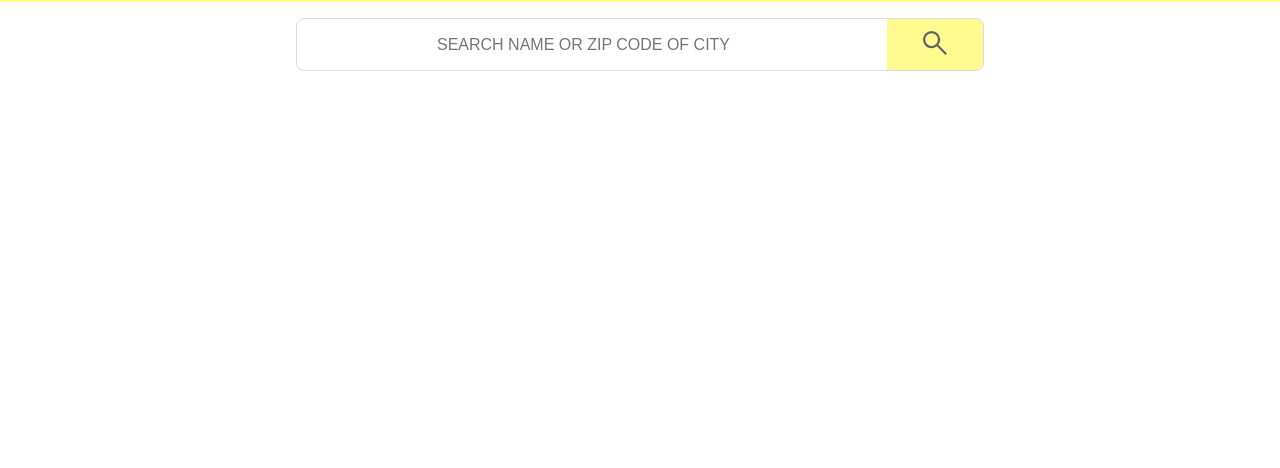
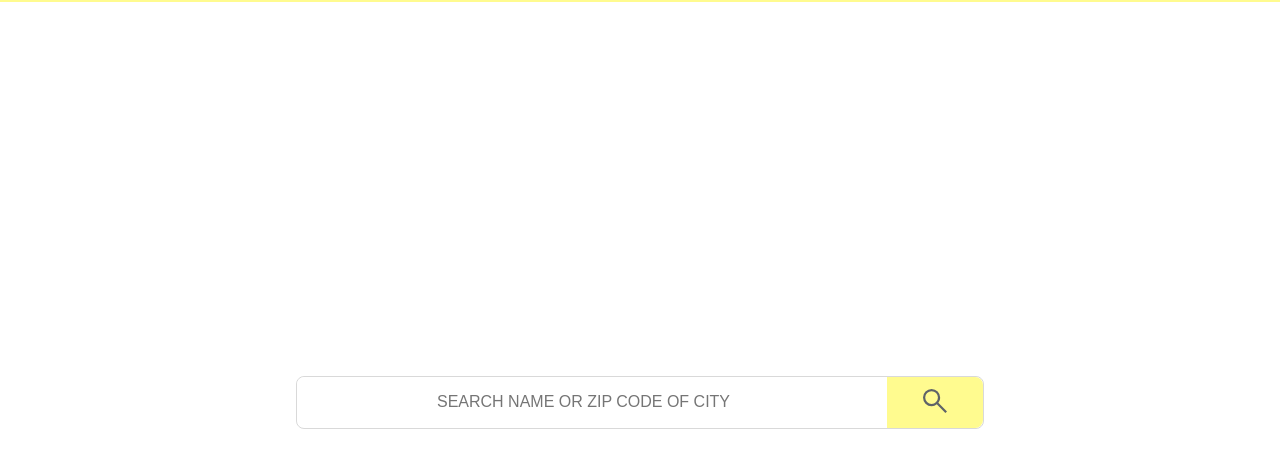
Before and after one commit to cauanoli/weather-app, a website built with webpack: page src/index.html in a window 1280 px wide. Built offline with nearby package versions, Linux system fonts and the light colour scheme; no server answers; what emittery would draw is missing.

Commit message:
feat: style search when no location was searched

```diff
--- a/src/styles.css
+++ b/src/styles.css
@@ -49,6 +49,11 @@ body {
   align-items: center;
   justify-content: center;
   padding: 1rem;
+}
+
+body:has(#container:empty) .header {
+  max-width: 80ch;
+  min-height: 100vh;
 }
 
 .search-location {
```
